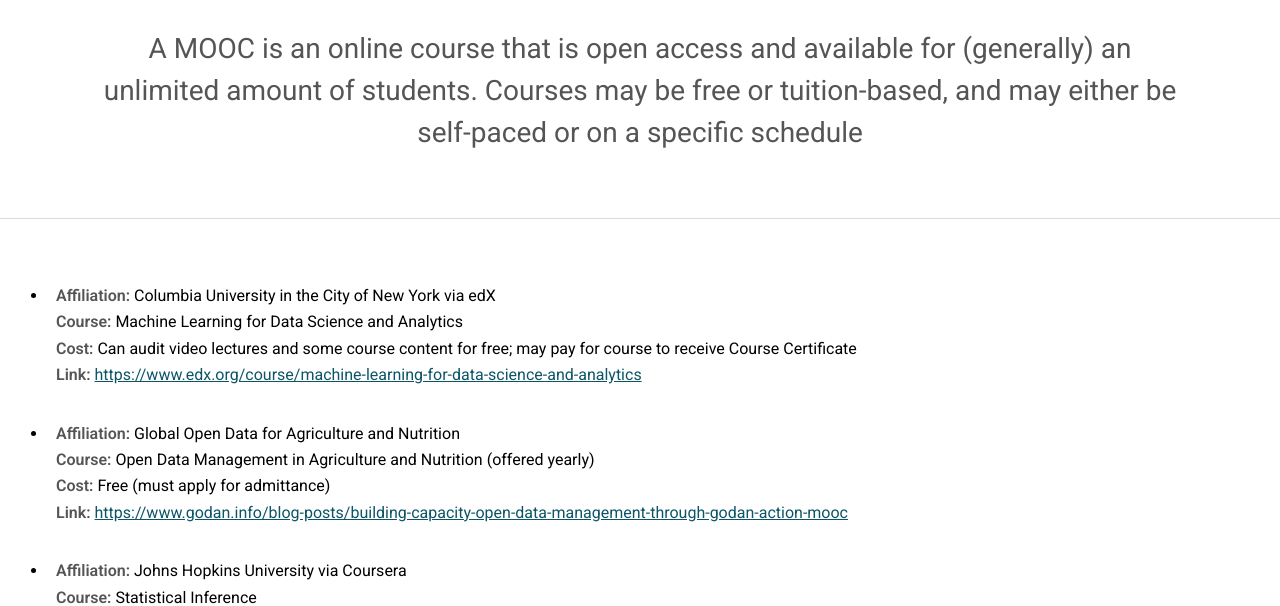
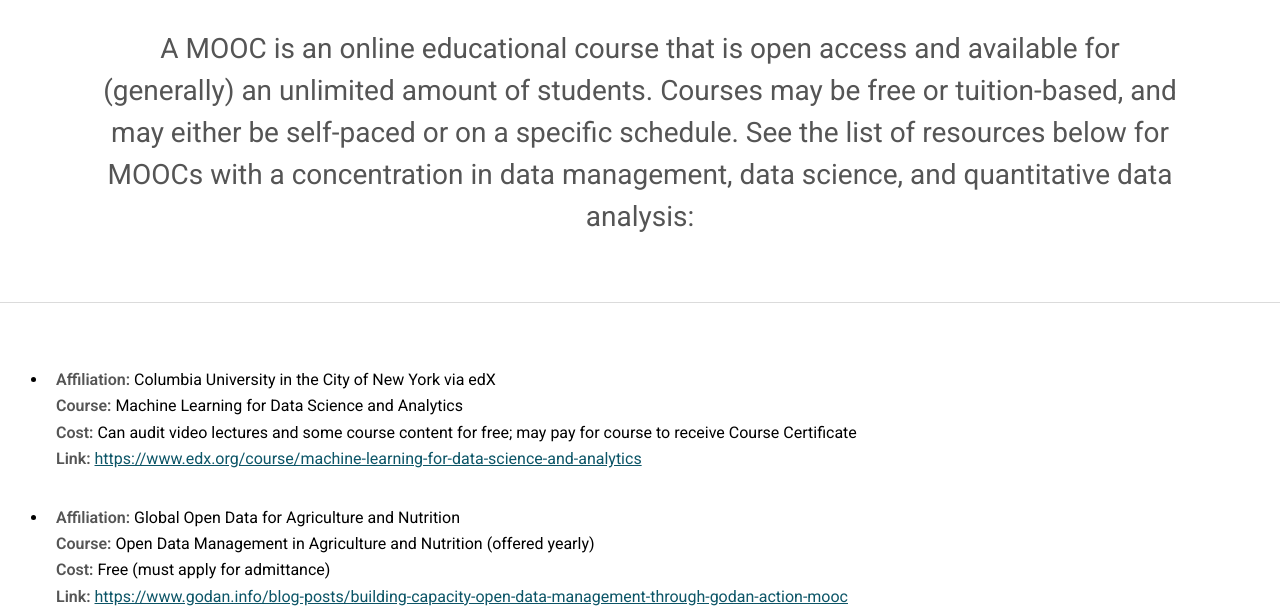
Before and after one commit to bfe-inf/toolkit, a Jekyll site: the page built from dmt_moocs.html, in a window 1280 px wide and 900 px high, cut to the strip 294-900 px from the top of the window. Built offline with Jekyll 4.4.1, drawn with Linux system fonts in a browser that asks for light colours.

Commit message:
Update dmt_moocs.html

```diff
--- a/dmt_moocs.html
+++ b/dmt_moocs.html
@@ -48,7 +48,7 @@
 			<section id="main" class="wrapper" style="padding-bottom: 0px;">
 				<div class="inner">
 					<header class="align-center">
-						<h3>A MOOC is an online course that is open access and available for (generally) an unlimited amount of students. Courses may be free or tuition-based, and may either be self-paced or on a specific schedule</h3>
+						<h3>A MOOC is an online educational course that is open access and available for (generally) an unlimited amount of students. Courses may be free or tuition-based, and may either be self-paced or on a specific schedule. See the list of resources below for MOOCs with a concentration in data management, data science, and quantitative data analysis:</h3>
 					</header>
 			</section>
 			<hr>
```
